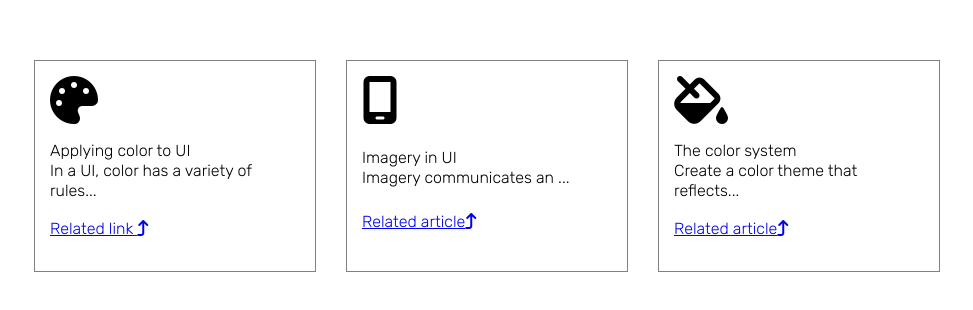
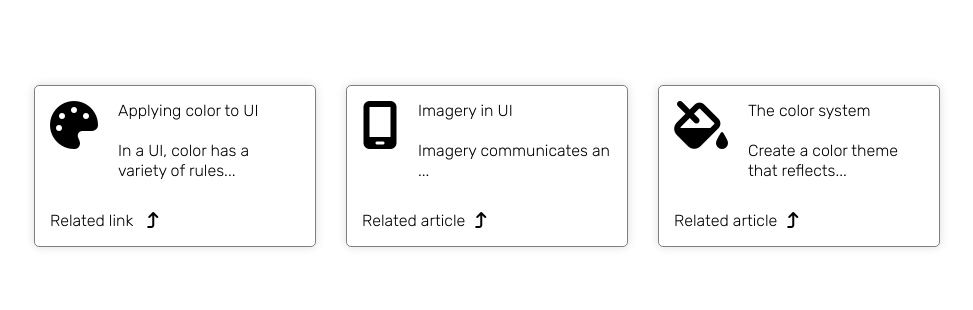
Before and after one commit to ronnie-thunderclap/Tres-Cards, a plain HTML site: page index.html in a window 1280 px wide. Shown: the part 242-552 px from the top of the page, without its empty margins (153-1126 px from the left). Drawn offline with Linux system fonts and the light colour scheme.

Commit message:
Create delta branch to try something new

```diff
--- a/index.html
+++ b/index.html
@@ -20,7 +20,7 @@
                 <i class="fa-solid fa-palette fa-3x"></i>
             </div>
             <div class="side-info">
-                <p>Applying color to UI</p>
+                <p>Applying color to UI</p><br>
                 <p>In a UI, color has a variety of rules...</p>
             </div>
             <div class="related-link">
@@ -33,7 +33,7 @@
                 <i class="fa-solid fa-mobile-screen fa-3x"></i>
             </div>
             <div class="side-info">
-                <p>Imagery in UI</p>
+                <p>Imagery in UI</p><br>
                 <p>Imagery communicates an ...</p>
             </div>
             <div class="related-link">
@@ -46,7 +46,7 @@
                 <i class="fa-solid fa-fill-drip fa-3x"></i>
             </div>
             <div class="side-info">
-                <p>The color system</p>
+                <p>The color system</p><br>
                 <p>Create a color theme that reflects...</p>
             </div>
             <div class="related-link">
--- a/styles.css
+++ b/styles.css
@@ -13,15 +13,49 @@ html {
     align-content: center;
 }
 .card {
+    background-color: white;
+    border-radius: 5px;
+    position: relative;
     width: 250px;
-    height: 180px;
+    height: 130px;
     border: 1px solid gray;
     display: grid;
     padding: 15px;
     line-height: 20px;
+    grid-template-columns: auto auto auto;
+    grid-template-rows: auto auto auto
+}
+.card {
+    box-shadow: 0 0 10px rgb(221, 221, 221);}
+.card:hover {
+    background-color: rgb(221, 221, 221, 0.2);
+}
+.icon {
+    grid-column: 1 / span 1;
+    grid-row: 1 / 1;
+}
+.side-info {
+    padding-left: 20px;
+     grid-column: 2 / span 2;
+     grid-row: 1 / span 1;
+}
+.related-link {
+    grid-column: 1 / span 2;
+    grid-row: 3 / span 2;
+    position: absolute;
+    bottom: 0;
+    left: 0;
+    padding: 15px 0px;
+}
+.related-link a {
+    text-decoration: none;
+    color: black;
+}
+.related-link i {
+    padding-left: 10px;
 
 }
-
 .card p {
     margin: 0;
+
 }
```
